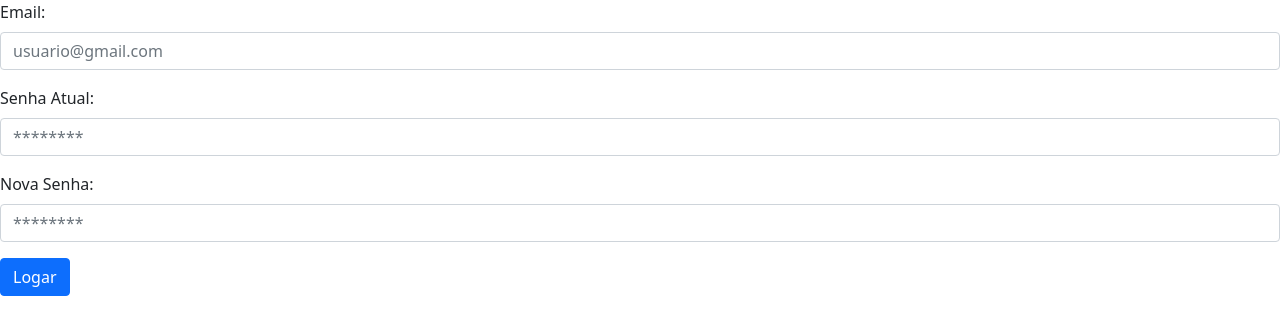
After one commit to Jgabriel0145/Login_php, a PHP site: page /View/Modules/Auth/FormTrocarSenha.php in a window 1280 px wide. The commit adds this page. Shown: the top 335 px of the page. Run offline with PHP 8.4, Linux system fonts and the light colour scheme.

Commit message:
Alterar senha

```diff
--- a/App/Model/LoginModel.php
+++ b/App/Model/LoginModel.php
@@ -10,6 +10,7 @@ class LoginModel extends Model
 
     public $id, $nome, $email, $senha;
     public $nome_cadastro, $email_cadastro, $senha_cadastro;
+    public $senha_atual, $senha_alterar, $email_alterar;
 
     public function autenticar()
     {
--- /dev/null
+++ b/App/View/Modules/Auth/FormTrocarSenha.php
@@ -0,0 +1,100 @@
+<!doctype html>
+<html lang="pt-br">
+    <head>
+        <!-- Required meta tags -->
+        <meta charset="utf-8">
+        <meta name="viewport" content="width=device-width, initial-scale=1">
+
+        <!-- Bootstrap CSS -->
+        <link href="https://cdn.jsdelivr.net/npm/bootstrap@5.0.2/dist/css/bootstrap.min.css" rel="stylesheet" integrity="sha384-EVSTQN3/azprG1Anm3QDgpJLIm9Nao0Yz1ztcQTwFspd3yD65VohhpuuCOmLASjC" crossorigin="anonymous">
+
+        <title>Login | Alterar Dados</title>
+    </head>
+<body>
+
+<form action="" method="post">
+    <div class="mb-3">
+        <label for="exampleInputEmail1" class="form-label">Email:</label>
+        <input type="email" class="form-control" id="exampleInputEmail1" aria-describedby="emailHelp" name="email_alterar" placeholder="usuario@gmail.com" required>
+    </div>
+
+    <div class="mb-3">
+        <label for="exampleInputPassword1" class="form-label">Senha Atual:</label>
+        <input type="password" class="form-control" id="exampleInputPassword1" name="senha_atual" placeholder="********" required>
+    </div>
+
+    <div class="mb-3">
+        <label for="exampleInputPassword1" class="form-label">Nova Senha:</label>
+        <input type="password" class="form-control" id="exampleInputPassword1" name="senha_alterar" placeholder="********" required>
+    </div>
+
+
+    <button type="submit" class="btn btn-primary">Logar</button>
+
+</form>
+
+
+
+
+
+
+
+
+
+
+
+
+
+
+
+
+
+
+
+
+
+
+
+
+
+
+
+
+
+
+
+
+
+
+
+
+
+
+
+
+
+
+
+
+
+
+
+
+
+
+
+
+
+
+    <!-- Optional JavaScript; choose one of the two! -->
+
+    <!-- Option 1: Bootstrap Bundle with Popper -->
+    <script src="https://cdn.jsdelivr.net/npm/bootstrap@5.0.2/dist/js/bootstrap.bundle.min.js" integrity="sha384-MrcW6ZMFYlzcLA8Nl+NtUVF0sA7MsXsP1UyJoMp4YLEuNSfAP+JcXn/tWtIaxVXM" crossorigin="anonymous"></script>
+
+    <!-- Option 2: Separate Popper and Bootstrap JS -->
+    <!--
+    <script src="https://cdn.jsdelivr.net/npm/@popperjs/core@2.9.2/dist/umd/popper.min.js" integrity="sha384-IQsoLXl5PILFhosVNubq5LC7Qb9DXgDA9i+tQ8Zj3iwWAwPtgFTxbJ8NT4GN1R8p" crossorigin="anonymous"></script>
+    <script src="https://cdn.jsdelivr.net/npm/bootstrap@5.0.2/dist/js/bootstrap.min.js" integrity="sha384-cVKIPhGWiC2Al4u+LWgxfKTRIcfu0JTxR+EQDz/bgldoEyl4H0zUF0QKbrJ0EcQF" crossorigin="anonymous"></script>
+    -->
+  </body>
+</html>
```
Also changed, not shown: App/Controller/Controller.php (+5 -3 lines), App/Controller/LoginController.php (+10 -0 lines), App/View/Modules/Auth/FormCadastro.php (deleted, +0 -77 lines), App/View/Modules/Auth/FormLogin.php (+16 -16 lines).
